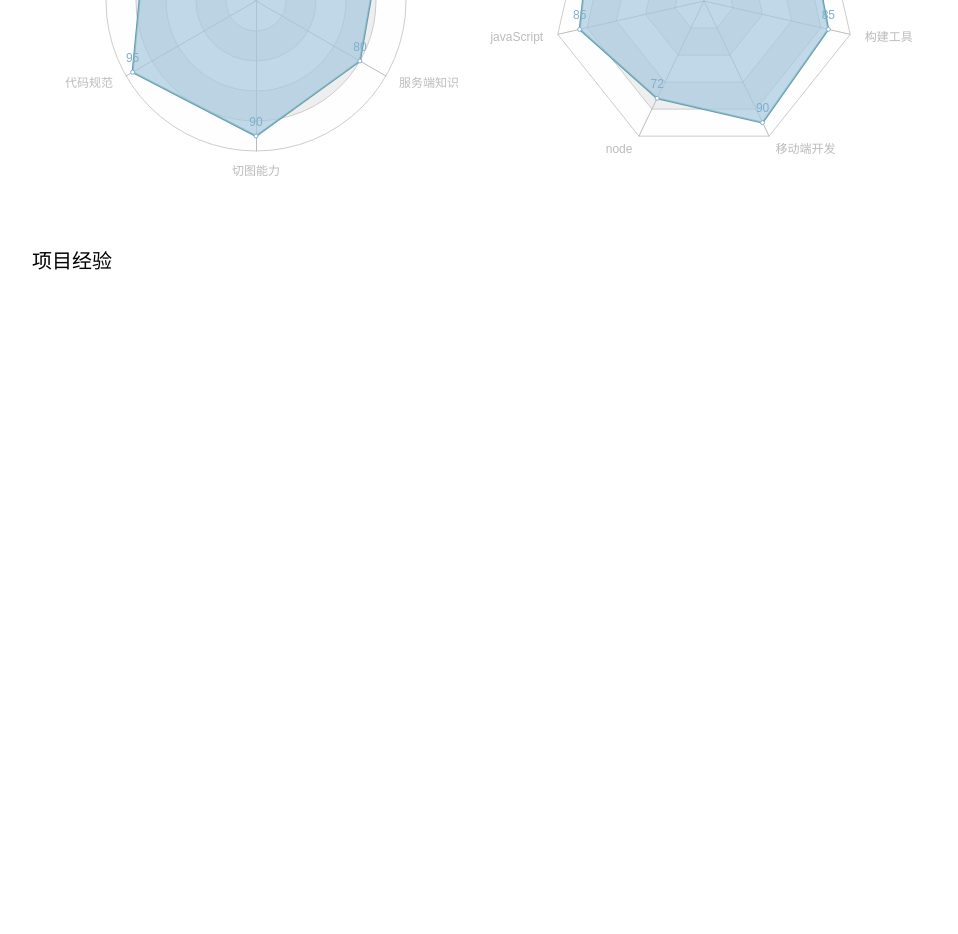
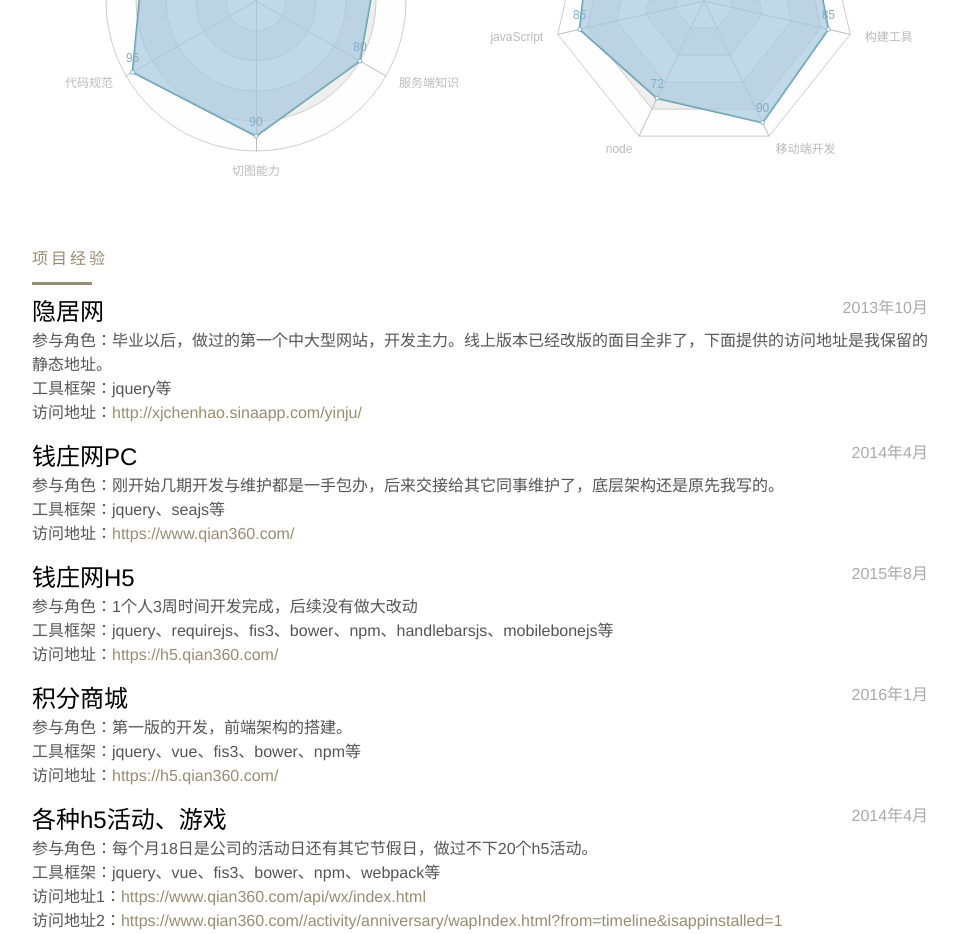
Before and after one commit to xjchenhao/uedtest.github.io, a Jekyll site: the page index.html, which Jekyll copies as it is, in a window 1280 px wide. Shown: the part 1644-2578 px from the top of the page, without its empty margins (160-1118 px from the left). Built offline with Jekyll 4.4.1, drawn with Linux system fonts in a browser that asks for light colours; before the commit the page ends 1916 px from its top, so only the background shows below that; some of the changed text lies outside the part shown.

Commit message:
项目经验

```diff
--- a/index.html
+++ b/index.html
@@ -71,12 +71,92 @@
             <div class="skill-charts" id="skillCharts"></div>
         </div>
     </section>
-    <section class="project-experience mid m_t_50">
+    <section class="experience mid m_t_50">
         <div class="tit">
             <h3 title="project experience">项目经验</h3>
         </div>
         <div class="cont">
-
+            <ul>
+                <li>
+                    <dl>
+                        <dt class="title">隐居网</dt>
+                        <dd class="time">2013年10月</dd>
+                        <dd class="describe">
+                            <p>参与角色：毕业以后，做过的第一个中大型网站，开发主力。线上版本已经改版的面目全非了，下面提供的访问地址是我保留的静态地址。</p>
+                            <p>工具框架：jquery等</p>
+                            <p>访问地址：<a href="http://xjchenhao.sinaapp.com/yinju/" target="_blank">http://xjchenhao.sinaapp.com/yinju/</a></p>
+                        </dd>
+                    </dl>
+                </li>
+                <li>
+                    <dl>
+                        <dt class="title">钱庄网PC</dt>
+                        <dd class="time">2014年4月</dd>
+                        <dd class="describe">
+                            <p>参与角色：刚开始几期开发与维护都是一手包办，后来交接给其它同事维护了，底层架构还是原先我写的。</p>
+                            <p>工具框架：jquery、seajs等</p>
+                            <p>访问地址：<a href="https://www.qian360.com/" target="_blank">https://www.qian360.com/</a></p>
+                        </dd>
+                    </dl>
+                </li>
+                <li>
+                    <dl>
+                        <dt class="title">钱庄网H5</dt>
+                        <dd class="time">2015年8月</dd>
+                        <dd class="describe">
+                            <p>参与角色：1个人3周时间开发完成，后续没有做大改动</p>
+                            <p>工具框架：jquery、requirejs、fis3、bower、npm、handlebarsjs、mobilebonejs等</p>
+                            <p>访问地址：<a href="https://h5.qian360.com/" target="_blank">https://h5.qian360.com/</a></p>
+                        </dd>
+                    </dl>
+                </li>
+                <li>
+                    <dl>
+                        <dt class="title">积分商城</dt>
+                        <dd class="time">2016年1月</dd>
+                        <dd class="describe">
+                            <p>参与角色：第一版的开发，前端架构的搭建。</p>
+                            <p>工具框架：jquery、vue、fis3、bower、npm等</p>
+                            <p>访问地址：<a href="https://h5.qian360.com/" target="_blank">https://h5.qian360.com/</a></p>
+                        </dd>
+                    </dl>
+                </li>
+                <li>
+                    <dl>
+                        <dt class="title">各种h5活动、游戏</dt>
+                        <dd class="time">2014年4月</dd>
+                        <dd class="describe">
+                            <p>参与角色：每个月18日是公司的活动日还有其它节假日，做过不下20个h5活动。</p>
+                            <p>工具框架：jquery、vue、fis3、bower、npm、webpack等</p>
+                            <p>访问地址1：<a href="https://www.qian360.com/api/wx/index.html" target="_blank">https://www.qian360.com/api/wx/index.html</a></p>
+                            <p>访问地址2：<a href="https://www.qian360.com//activity/anniversary/wapIndex.html?from=timeline&isappinstalled=1" target="_blank">https://www.qian360.com//activity/anniversary/wapIndex.html?from=timeline&isappinstalled=1</a></p>
+                            <p>访问地址3：<a href="https://www.qian360.com/activity/monthlyActivity/index.html?returnUrl=m20160618/index" target="_blank">https://www.qian360.com/activity/monthlyActivity/index.html?returnUrl=m20160618/index</a></p>
+                        </dd>
+                    </dl>
+                </li>
+                <li>
+                    <dl>
+                        <dt class="title">后台系统改版</dt>
+                        <dd class="time">2016年5月</dd>
+                        <dd class="describe">
+                            <p>参与角色：前后端分离的后台系统，架构、开发、维护。后端java提供数据接口，前端用node负责路由管理、页面渲染等。</p>
+                            <p>工具框架：bootstrap、AdminLTE、node、express、npm、bower、webpack、vue、handlebarsjs等</p>
+                            <p>访问地址：保密</p>
+                        </dd>
+                    </dl>
+                </li>
+                <li>
+                    <dl>
+                        <dt class="title">小程序开发</dt>
+                        <dd class="time">2016年11月</dd>
+                        <dd class="describe">
+                            <p>参与角色：一人负责架构、开发。做的是一个以物易物的二手交易平台，最后因为没有电商许可证无法顺利上线。</p>
+                            <p>工具框架：小程序开发工具等</p>
+                            <p>访问地址：可提供测试版体验权限访问</p>
+                        </dd>
+                    </dl>
+                </li>
+            </ul>
         </div>
     </section>
     <section id="pageLoading"></section>
--- a/script/home.js
+++ b/script/home.js
@@ -24,8 +24,7 @@ window.onload = function () {
                     {text: '产品意识', max: 100}
                 ],
                 shape: 'circle',
-                center: ['50%', '50%'],
-                radius: 150
+                center: ['50%', '50%']
             }
         ],
         series: [
@@ -84,8 +83,7 @@ window.onload = function () {
                         {text: '构建工具', max: 100},
                         {text: '前端框架', max: 100}
                     ],
-                    center: ['50%', '50%'],
-                    radius: 150
+                    center: ['50%', '50%']
                 }
             ],
             series: [
--- a/style/home.css
+++ b/style/home.css
@@ -722,13 +722,15 @@ body {
   text-decoration: underline;
 }
 .main-con .work-experience .tit h3,
-.main-con .skill .tit h3 {
+.main-con .skill .tit h3,
+.main-con .experience .tit h3 {
   font-size: 16px;
   letter-spacing: 3px;
   color: #998d71;
 }
 .main-con .work-experience .tit h3:after,
-.main-con .skill .tit h3:after {
+.main-con .skill .tit h3:after,
+.main-con .experience .tit h3:after {
   display: block;
   content: ' ';
   background: #998d71;
@@ -853,4 +855,32 @@ body {
 .mobile .main-con .skill .cont .skill-charts {
   width: 100%;
 }
+.main-con .experience .cont li {
+  position: relative;
+}
+.main-con .experience .cont li .title {
+  font-size: 24px;
+}
+.main-con .experience .cont li .time {
+  position: absolute;
+  right: 0;
+  top: 0;
+  font-size: 16px;
+  color: #aaa;
+}
+.main-con .experience .cont li .describe {
+  margin-top: 5px;
+  color: #555;
+  font-size: 16px;
+  line-height: 1.5;
+}
+.main-con .experience .cont li .describe a {
+  color: #998d71;
+}
+.main-con .experience .cont li .describe a:hover {
+  color: #80afcc;
+}
+.main-con .experience .cont li+li {
+  margin-top: 20px;
+}
 /*# sourceMappingURL=home.css.map */
```
Also changed, not shown: style/home.styl (+27 -0 lines).
